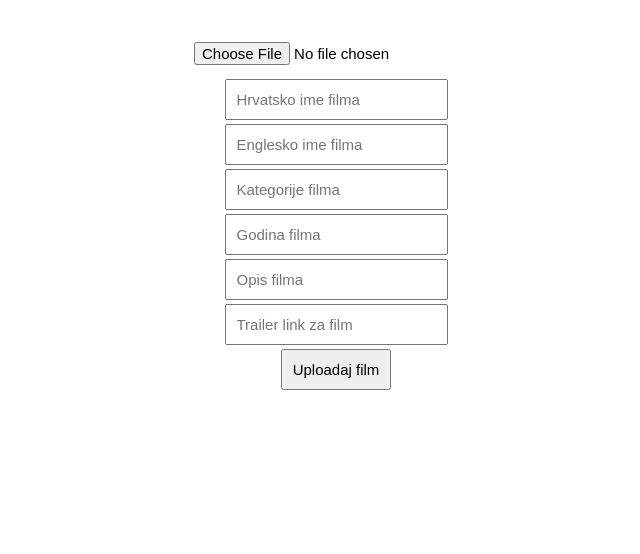
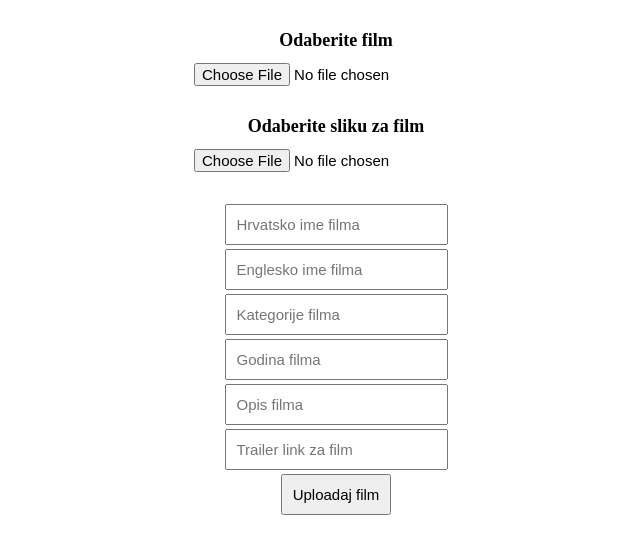
Before and after one commit to MPulji0/zavrsni, a plain HTML site: page public/uploadMovie.html in a window 1280 px wide. Shown: the whole page, without its empty margins (304-944 px from the left). Drawn offline with Linux system fonts and the light colour scheme.

Commit message:
dodana forma za upload slike

```diff
--- a/public/css/uploadMovie.css
+++ b/public/css/uploadMovie.css
@@ -9,3 +9,8 @@
     margin: 2px;
     font-size: 15px;
 }
+
+label {
+    font-weight: bold;
+    font-size: 18px;
+}
--- a/public/uploadMovie.html
+++ b/public/uploadMovie.html
@@ -9,8 +9,14 @@
 </head>
 <body>
     <form action="/upload" method="post" id="upload-form" encType="multipart/form-data">
+
+        <label for="movie-file">Odaberite film</label><br>
         <input type="file" name="movieFile" required
-            accept="video/*"><br>
+            accept="video/*" id="movie-file"><br><br>
+
+        <label for="movie-image">Odaberite sliku za film</label><br>
+        <input type="file" name="movieImage" required
+            accept="image/*" id="movie-image"><br><br>
 
         <input type="text" name="hrvName" required
             placeholder="Hrvatsko ime filma"><br>
```
